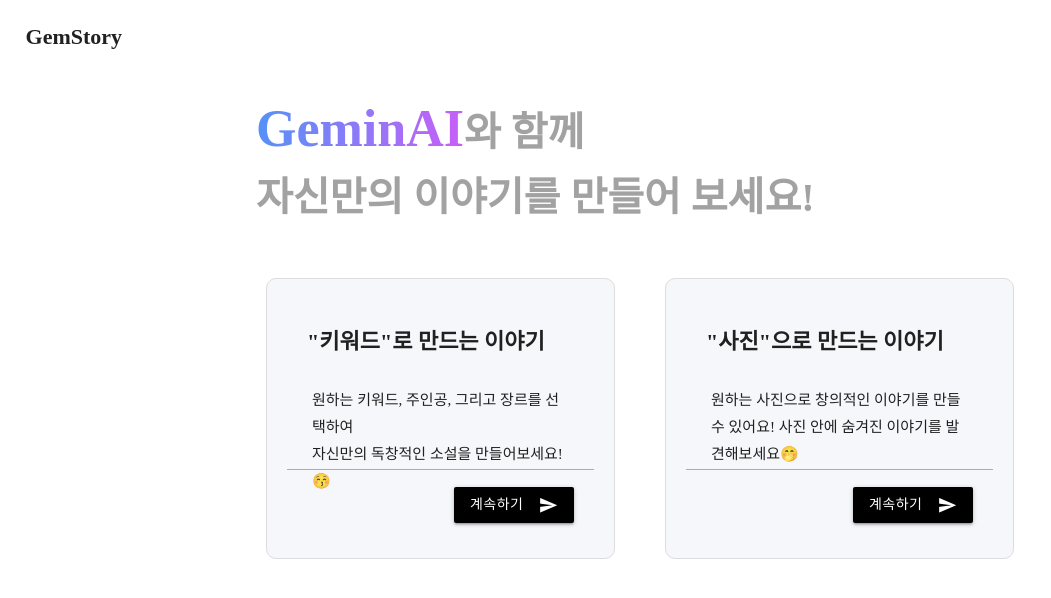
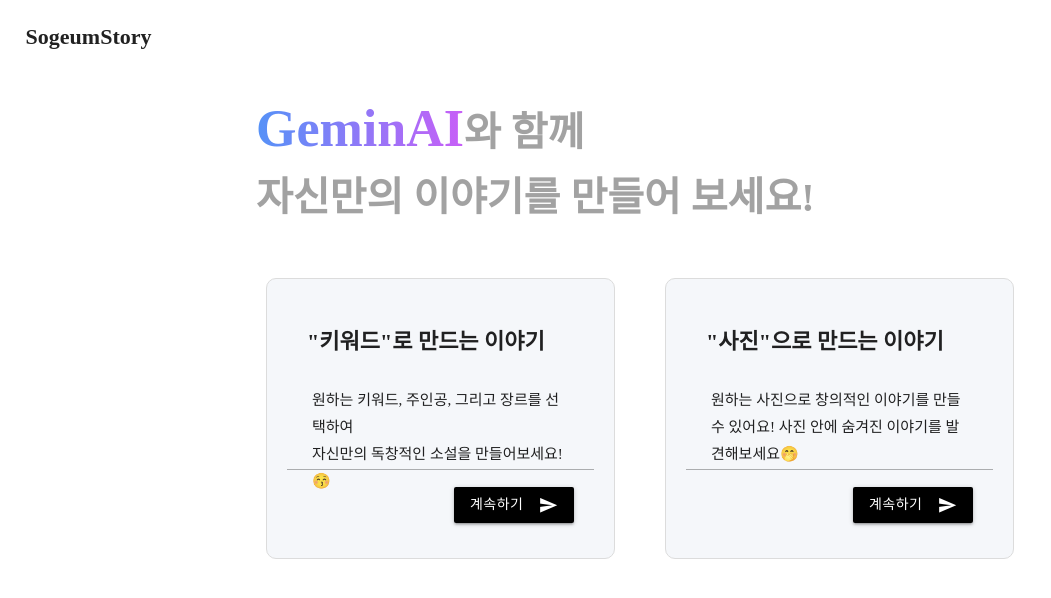
Before and after one commit to hyeyeon9/SogeumStory, a React (Create React App) app in the folder geminai-story/: page / in a window 1280 px wide. Shown: the top 598 px of the page, without its empty margins (0-1051 px from the left). Built offline with nearby package versions, Linux system fonts and the light colour scheme; a web font is replaced by a local one.

Commit message:
🎨 사이트 이름 수정

```diff
--- a/geminai-story/src/pages/Home/Home.js
+++ b/geminai-story/src/pages/Home/Home.js
@@ -12,7 +12,7 @@
           navigate("/");
         }}
       >
-        GemStory
+        SogeumStory
       </div>
       <div className="homepage-title">
         <span className="geminai">GeminAI</span>와 함께 <br></br>
--- a/geminai-story/src/pages/Image/ImageDetails.js
+++ b/geminai-story/src/pages/Image/ImageDetails.js
@@ -28,7 +28,7 @@
           navigate("/");
         }}
       >
-        GemStory
+       SogeumStory
       </div>
       <div className="detail-title" id="image-detail-title">주인공과 장르를 선택하세요 👩‍🦰</div>
       <span className="detail-text" id="image-detail-text">이 소설의 주인공은 나?</span>
--- a/geminai-story/src/pages/Image/ImagePreview.js
+++ b/geminai-story/src/pages/Image/ImagePreview.js
@@ -18,7 +18,7 @@
     <div className="image-preview-container">
       <div className="site-title" onClick={() => {
           navigate("/");
-        }}>GemStory</div>
+        }}>SogeumStory</div>
       <h2 >사진 확인해주세요!</h2>
       <img alt="uploaded Preview" src={image} />
       <div className="preview-btn">
--- a/geminai-story/src/pages/Image/ImageResult.js
+++ b/geminai-story/src/pages/Image/ImageResult.js
@@ -116,7 +116,7 @@
           navigate("/");
         }}
       >
-       GemStory
+       SogeumStory
       </div>
       <span className=" home-btn" onClick={() => navigate("/")}>
         <i class="medium material-icons">forward</i>
--- a/geminai-story/src/pages/Image/ImageStory.js
+++ b/geminai-story/src/pages/Image/ImageStory.js
@@ -7,6 +7,9 @@
 import Slider from "react-slick";
 import "slick-carousel/slick/slick.css";
 import "slick-carousel/slick/slick-theme.css";
+
+import "../Image/ImageHome.css";
+
 
 function ImageStory() {
   // 슬라이더 설정
@@ -54,7 +57,7 @@
           navigate("/");
         }}
       >
-        GemStory
+        SogeumStory
       </div>
       <div className="image-title1">
         사진으로📷 <br></br>
--- a/geminai-story/src/pages/Text/TextDetails.js
+++ b/geminai-story/src/pages/Text/TextDetails.js
@@ -34,7 +34,7 @@
           navigate("/");
         }}
       >
-        GemStory
+      SogeumStory
       </div>
       <div className="detail-title">
         좋아요😊
--- a/geminai-story/src/pages/Text/TextResult.js
+++ b/geminai-story/src/pages/Text/TextResult.js
@@ -7,12 +7,6 @@
 import "../Text/TextResult.css";
 import bgImage from "../../assets/images/23.jpg";
 
-const pageStyle = {
-  backgroundImage: `url(${bgImage})`,
-  backgroundRepeat: "no-repeat",
-  backgroundPosition: "center",
-  backgroundSize: "cover",
-};
 
 function TextResult() {
   const navigate = useNavigate();
@@ -118,7 +112,7 @@
             navigate("/");
           }}
         >
-          GemStory
+         SogeumStory
         </div>
         {/* <span className=" home-btn" onClick={() => navigate("/")}>
         <i class="medium material-icons">forward</i>
--- a/geminai-story/src/pages/Text/TextStory.js
+++ b/geminai-story/src/pages/Text/TextStory.js
@@ -27,7 +27,7 @@
           navigate("/");
         }}
       >
-        GemStory
+       SogeumStory
       </div>
       <div className="text-story-title">
         어떤 키워드로 <br />
```
